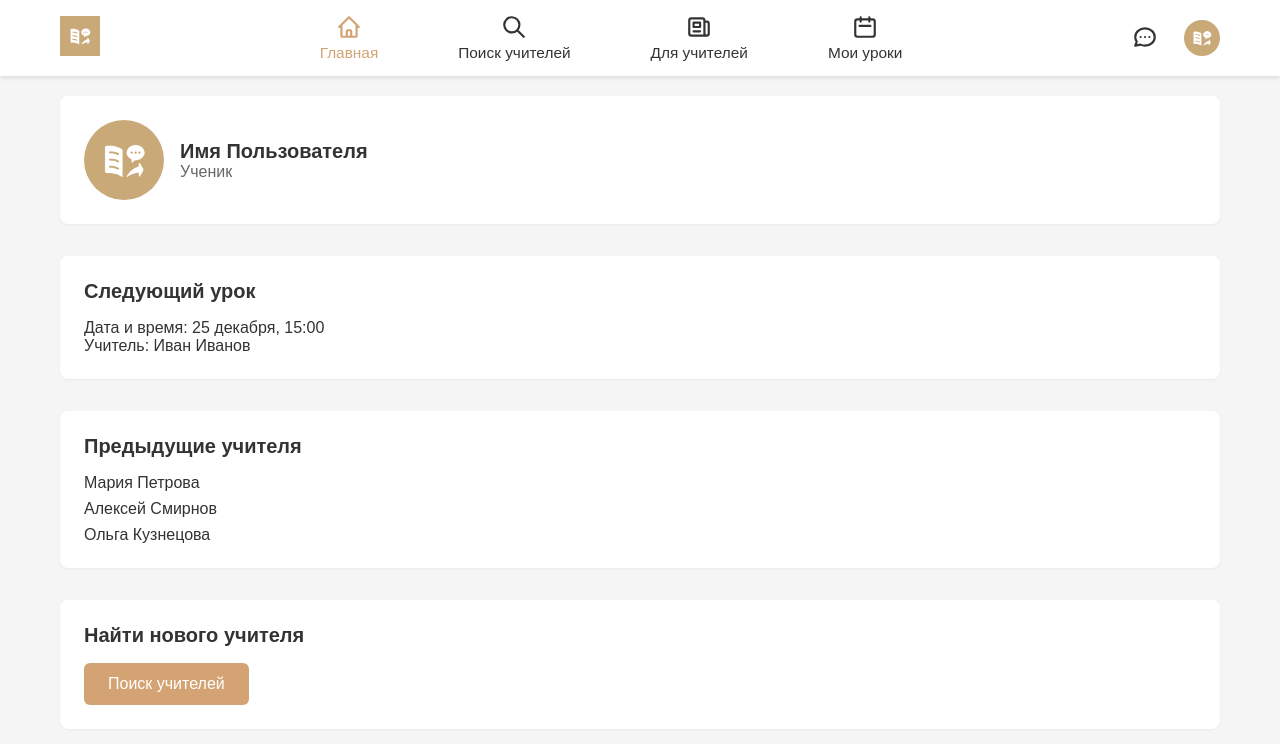
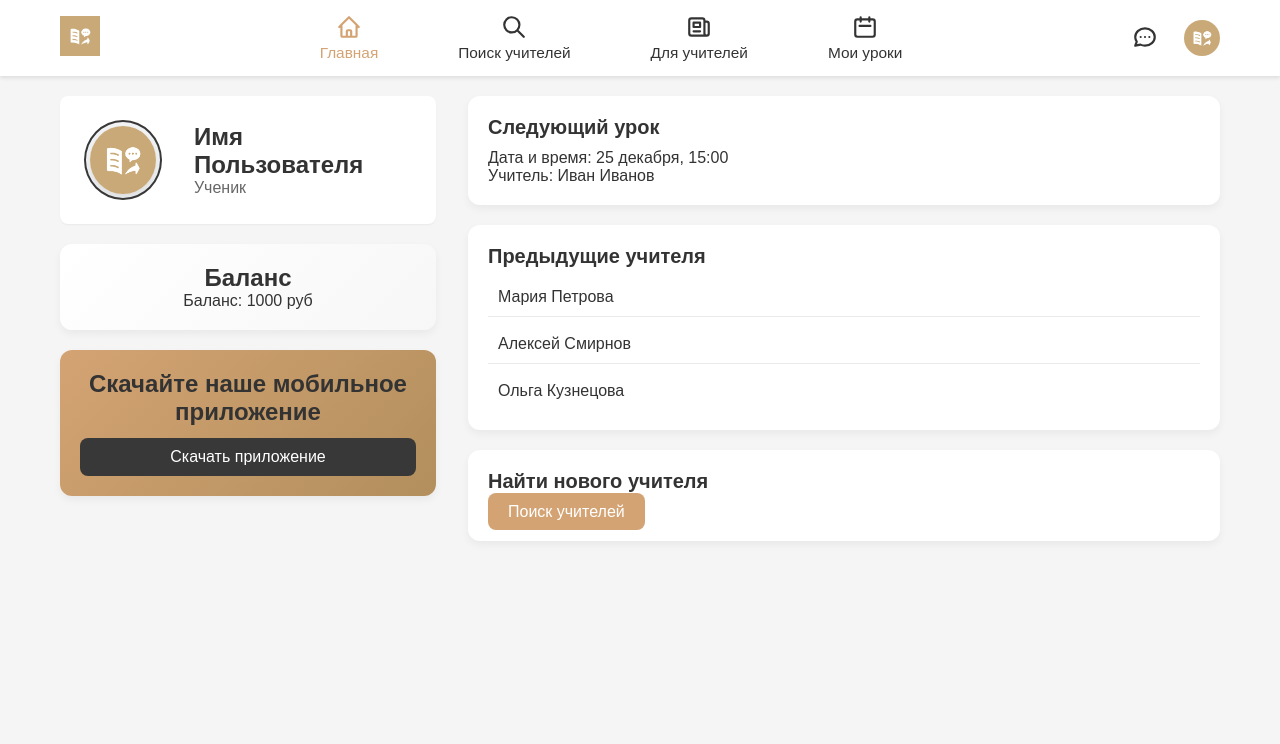
Before and after one commit to LearnShareApp/learn-share-web, a Next.js app: page / in a window 1280 px wide. Shown: the top 744 px of the page. Built offline with nearby package versions, Linux system fonts and the light colour scheme.

Commit message:
Main page & structure

```diff
--- a/src/app/chats/page.module.scss
+++ b/src/app/chats/page.module.scss
@@ -1,9 +1,12 @@
-@import "../../styles/variables.scss";
+@use "../../styles/variables.scss" as *;
 
 .container {
   display: flex;
-  height: calc(100vh - #{$header-height});
+  flex-direction: row;
+  padding: $container-padding;
   background-color: $color-background-primary;
+  max-width: $container-max-width;
+  margin: 0 auto;
 }
 
 .sidebar {
@@ -55,3 +58,26 @@
   padding: 20px;
   background-color: $color-background-secondary;
 }
+
+.chatLayout {
+  display: flex;
+  width: 100%;
+}
+
+/* Добавляю темный фон для контейнера на странице чатов */
+@media (prefers-color-scheme: dark) {
+  .container {
+    background-color: #181818 !important;
+  }
+}
+
+/* Добавляю стили для обертки с классом chatPage */
+.chatPage {
+  background-color: $color-background-primary;
+}
+
+@media (prefers-color-scheme: dark) {
+  .chatPage {
+    background-color: #181818 !important;
+  }
+}
--- a/src/app/for-teachers/page.module.scss
+++ b/src/app/for-teachers/page.module.scss
@@ -1,4 +1,4 @@
-@import "../../styles/variables.scss";
+@use "../../styles/variables.scss" as *;
 
 .container {
   padding: $container-padding;
--- a/src/app/page.module.scss
+++ b/src/app/page.module.scss
@@ -1,4 +1,4 @@
-@import "../styles/variables.scss";
+@use "../styles/variables.scss" as *;
 
 .page {
   --gray-rgb: 0, 0, 0;
@@ -196,44 +196,55 @@ a.secondary {
   border-radius: 50%;
   overflow: hidden;
   background-color: $color-background-secondary;
+  border: 2px solid #383838;
+  padding: 4px;
 }
 
 .avatar {
   width: 100%;
   height: 100%;
   object-fit: cover;
+  border-radius: 50%;
+  box-shadow: 0 4px 10px rgba(0, 0, 0, 0.1);
+  transition: transform 0.3s ease;
+}
+
+.avatar:hover {
+  transform: scale(1.05);
 }
 
 .details {
   display: flex;
   flex-direction: column;
+  margin-left: 16px;
 }
 
 .userName {
-  font-size: $font-size-xl;
-  font-weight: $font-weight-bold;
+  font-size: 1.5rem;
+  font-weight: bold;
+  margin: 0;
   color: $color-text-primary;
 }
 
 .userRole {
-  font-size: $font-size-base;
+  font-size: 1rem;
   color: $color-text-secondary;
 }
 
 .nextLessonSection,
 .previousTeachersSection,
 .findTeacherSection {
-  background-color: $color-background-primary;
-  border-radius: $border-radius-lg;
-  padding: 24px;
-  box-shadow: $shadow-sm;
+  background: #fff;
+  padding: 20px;
+  border-radius: 12px;
+  box-shadow: 0 4px 8px rgba(0, 0, 0, 0.05);
+  margin-bottom: 20px;
 }
 
 .sectionTitle {
-  font-size: $font-size-xl;
-  font-weight: $font-weight-semibold;
+  font-size: 1.25rem;
+  margin-bottom: 10px;
   color: $color-text-primary;
-  margin-bottom: 16px;
 }
 
 .lessonDetails,
@@ -251,19 +262,26 @@ a.secondary {
   gap: 8px;
 }
 
+.teachersList li {
+  padding: 10px;
+  border-bottom: 1px solid #eaeaea;
+}
+
+.teachersList li:last-child {
+  border-bottom: none;
+}
+
 .findTeacherButton {
-  display: inline-block;
-  padding: 12px 24px;
   background-color: $color-primary;
-  color: $color-text-light;
-  border-radius: $border-radius-md;
-  font-weight: $font-weight-medium;
+  color: #fff;
+  padding: 10px 20px;
+  border-radius: 8px;
   text-decoration: none;
-  transition: background-color $transition-fast;
+  transition: background-color 0.3s ease;
+}
 
-  &:hover {
-    background-color: $color-primary-dark;
-  }
+.findTeacherButton:hover {
+  background-color: $color-primary-dark;
 }
 
 .hero {
@@ -392,3 +410,64 @@ a.secondary {
   color: $color-text-secondary;
   line-height: 1.5;
 }
+
+/* Добавленные стили для разделения контента на две колонки */
+.columns {
+  display: flex;
+  gap: 32px;
+}
+
+.leftColumn {
+  flex: 1;
+  section {
+    margin-bottom: 20px;
+  }
+
+  section:last-child {
+    margin-bottom: 0;
+  }
+}
+
+.rightColumn {
+  flex: 2;
+}
+
+@media (max-width: 768px) {
+  .columns {
+    flex-direction: column;
+  }
+}
+
+.balanceCard {
+  background: linear-gradient(135deg, #ffffff, #f7f7f7);
+  padding: 20px;
+  border-radius: 12px;
+  box-shadow: 0 4px 8px rgba(0, 0, 0, 0.05);
+  text-align: center;
+  margin-bottom: 20px;
+}
+
+.mobileAppBanner {
+  background: linear-gradient(135deg, $color-primary, $color-primary-dark);
+  padding: 20px;
+  border-radius: 12px;
+  text-align: center;
+  box-shadow: 0 4px 8px rgba(0, 0, 0, 0.05);
+  margin-bottom: 20px;
+  display: flex;
+  flex-direction: column;
+  gap: 12px;
+}
+
+.downloadButton {
+  background-color: #383838;
+  color: #fff;
+  padding: 10px 20px;
+  border-radius: 8px;
+  text-decoration: none;
+  transition: background-color 0.3s ease;
+}
+
+.downloadButton:hover {
+  background-color: #2e2e2e;
+}
--- a/src/app/page.tsx
+++ b/src/app/page.tsx
@@ -7,6 +7,8 @@ import styles from "./page.module.scss";
 export default function HomePage() {
   return (
     <div className={styles.container}>
+      <div className={styles.columns}>
+        <div className={styles.leftColumn}>
           <section className={styles.userInfoSection}>
             <div className={styles.userInfo}>
               <div className={styles.avatarWrapper}>
@@ -24,7 +26,18 @@ export default function HomePage() {
               </div>
             </div>
           </section>
-
+          <section className={styles.balanceCard}>
+            <h2>Баланс</h2>
+            <p>Баланс: 1000 руб</p>
+          </section>
+          <section className={styles.mobileAppBanner}>
+            <h2>Скачайте наше мобильное приложение</h2>
+            <Link href="/download" className={styles.downloadButton}>
+              Скачать приложение
+            </Link>
+          </section>
+        </div>
+        <div className={styles.rightColumn}>
           <section className={styles.nextLessonSection}>
             <h2 className={styles.sectionTitle}>Следующий урок</h2>
             <div className={styles.lessonDetails}>
@@ -32,7 +45,6 @@ export default function HomePage() {
               <p>Учитель: Иван Иванов</p>
             </div>
           </section>
-
           <section className={styles.previousTeachersSection}>
             <h2 className={styles.sectionTitle}>Предыдущие учителя</h2>
             <ul className={styles.teachersList}>
@@ -41,7 +53,6 @@ export default function HomePage() {
               <li>Ольга Кузнецова</li>
             </ul>
           </section>
-
           <section className={styles.findTeacherSection}>
             <h2 className={styles.sectionTitle}>Найти нового учителя</h2>
             <Link href="/teachers" className={styles.findTeacherButton}>
@@ -49,5 +60,7 @@ export default function HomePage() {
             </Link>
           </section>
         </div>
+      </div>
+    </div>
   );
 }
--- a/src/app/profile/page.module.scss
+++ b/src/app/profile/page.module.scss
@@ -1,4 +1,4 @@
-@import "../../styles/variables.scss";
+@use "../../styles/variables.scss" as *;
 
 .container {
   padding: $container-padding;
--- a/src/app/schedule/page.module.scss
+++ b/src/app/schedule/page.module.scss
@@ -1,4 +1,4 @@
-@import "../../styles/variables.scss";
+@use "../../styles/variables.scss" as *;
 
 .container {
   padding: $container-padding;
--- a/src/app/teachers/page.module.scss
+++ b/src/app/teachers/page.module.scss
@@ -1,4 +1,4 @@
-@import "../../styles/variables.scss";
+@use "../../styles/variables.scss" as *;
 
 .container {
   padding: $container-padding;
--- a/src/components/header/Header.module.scss
+++ b/src/components/header/Header.module.scss
@@ -1,4 +1,5 @@
-@import "../../styles/variables.scss";
+@use "../../styles/variables.scss" as *;
+@use "sass:color";
 
 .header {
   position: sticky;
@@ -60,7 +61,7 @@
   transition: background-color $transition-fast, color $transition-fast;
 
   &:hover {
-    background-color: darken($color-background-primary, 5%);
+    background-color: color.adjust($color-background-primary, $lightness: -5%);
   }
 
   &.active {
```
Also changed, not shown: src/app/chats/page.tsx (+9 -3 lines). Lines whose indentation alone changed are shown as unchanged.
